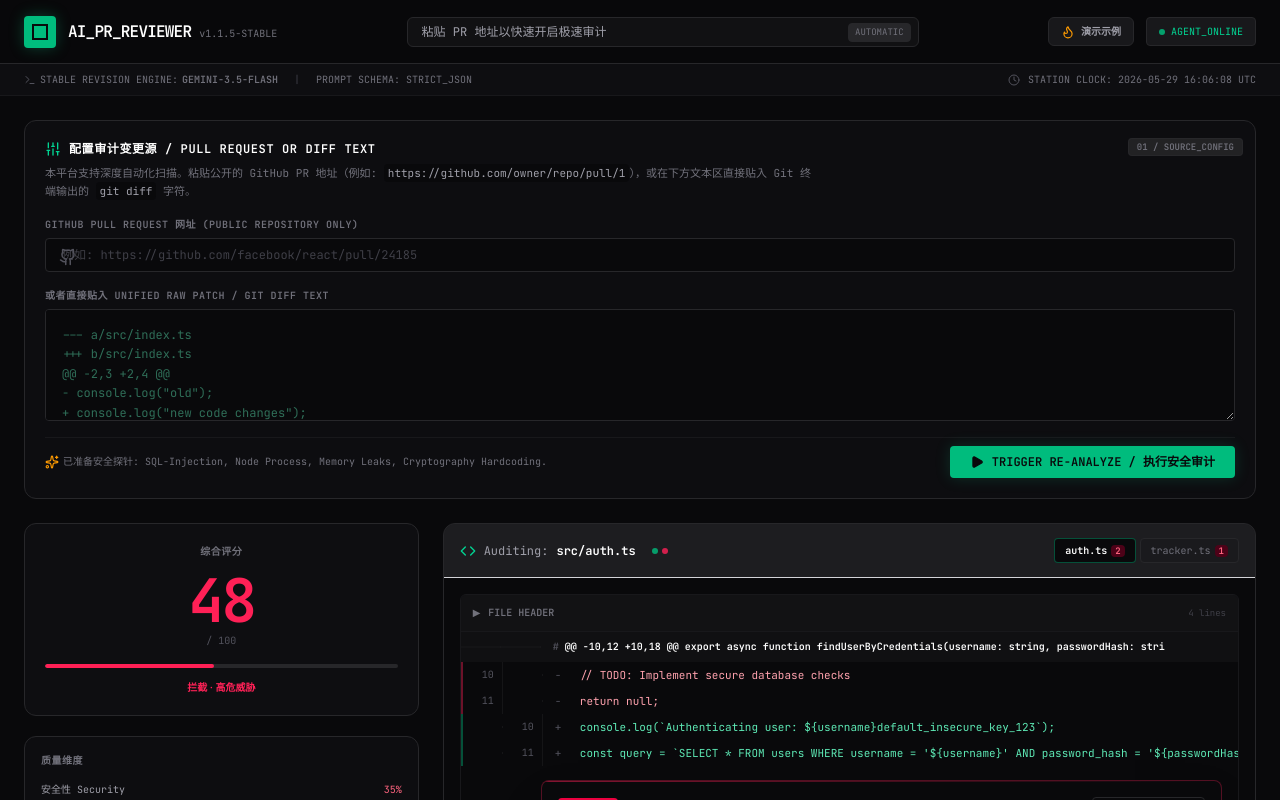
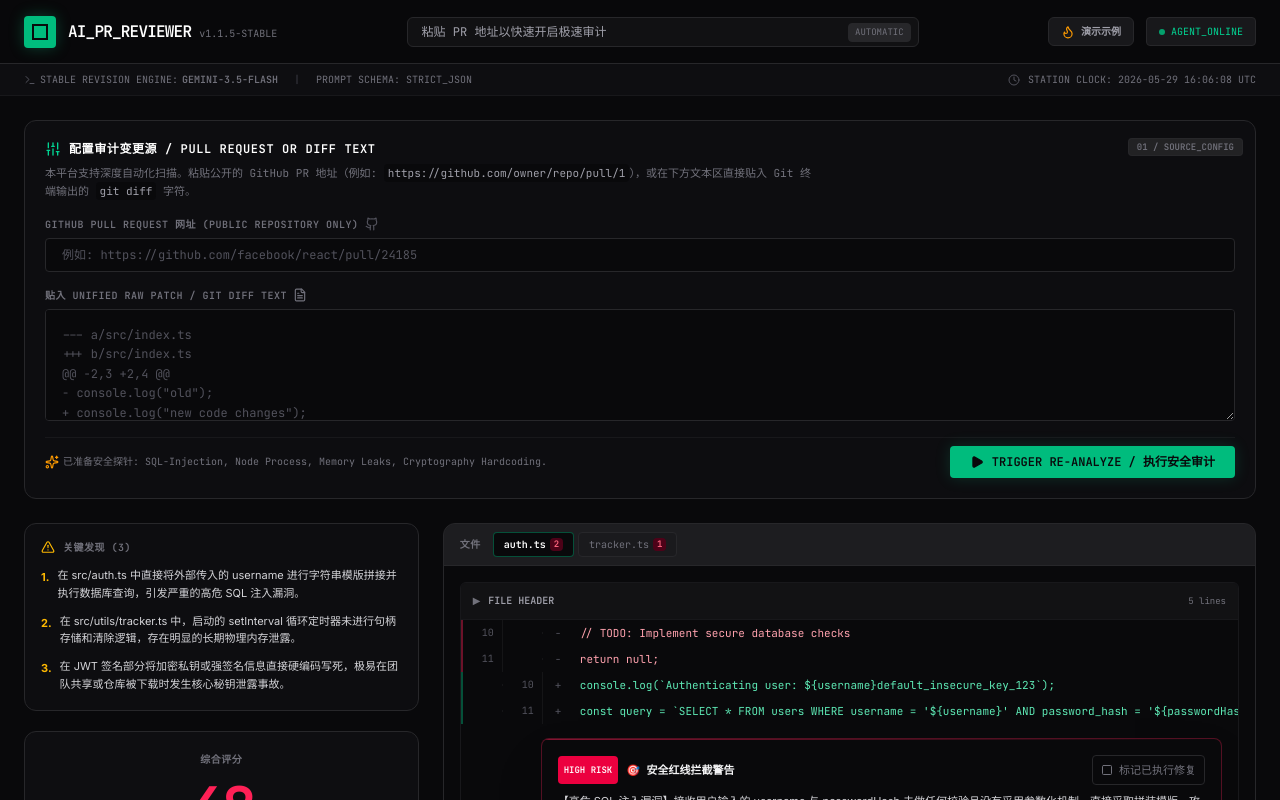
Before and after one commit to DoreenBoo/AI-PR-review-assistant, a React (Vite) app: page / in a window 1280 px wide. Shown: the top 800 px of the page. Built offline with nearby package versions, Linux system fonts and the light colour scheme.

Commit message:
style:优化输入时交互体验，升级PR分析内容呈现方式

```diff
--- a/src/App.tsx
+++ b/src/App.tsx
@@ -25,7 +25,7 @@ import {
   Github,
   ArrowRight,
   Sliders,
-  Code
+  FileText
 } from "lucide-react";
 import { PrReviewResult, ReviewComment } from "./types";
 
@@ -121,7 +121,7 @@ index c6b9e31..fd821ac 100644
 };
 
 function decodeGitOctalEscapes(diffText: string): string {
-  return diffText.replace(
+  let result = diffText.replace(
     /"([^"]*\\[0-7]{3}[^"]*)"/g,
     (match) => {
       const inner = match.slice(1, -1);
@@ -140,6 +140,8 @@ function decodeGitOctalEscapes(diffText: string): string {
       return '"' + decoder.decode(new Uint8Array(bytes)) + '"';
     }
   );
+  result = result.replace(/\x1b\[[0-9;]*[a-zA-Z]/g, '');
+  return result;
 }
 
 export default function App() {
@@ -409,28 +411,39 @@ export default function App() {
             </div>
 
             <div className="grid grid-cols-1 gap-4">
+              {!pastedDiff && (
                 <div>
-                <label className="block text-[10px] text-zinc-500 font-bold uppercase tracking-wider mb-1.5">
+                  <div className="flex justify-between items-center mb-1.5">
+                    <label className="flex items-center gap-1.5 text-[10px] text-zinc-500 font-bold uppercase tracking-wider">
                       GitHub Pull Request 网址 (PUBLIC REPOSITORY ONLY)
+                      <Github className={`w-3.5 h-3.5 transition-colors ${prUrl ? 'text-emerald-400' : 'text-zinc-600'}`} />
                     </label>
-                <div className="relative">
-                  <span className="absolute left-3.5 top-2.5 text-zinc-600">
-                    <Github className="w-4.5 h-4.5" />
-                  </span>
+                    {prUrl && (
+                      <button
+                        type="button"
+                        onClick={() => setPrUrl("")}
+                        className="text-[10px] text-rose-400 hover:text-rose-300 font-bold underline cursor-pointer"
+                      >
+                        清空输入框
+                      </button>
+                    )}
+                  </div>
                   <input
                     type="url"
                     value={prUrl}
                     onChange={(e) => setPrUrl(e.target.value)}
                     placeholder="例如: https://github.com/facebook/react/pull/24185"
-                    className="w-full bg-zinc-950 border border-zinc-800 hover:border-zinc-700 focus:border-emerald-500 focus:outline-none rounded px-4 py-2 text-xs font-mono text-zinc-200 placeholder-zinc-700 transition"
+                    className="w-full bg-zinc-950 border border-zinc-800 hover:border-zinc-700 focus:border-emerald-500 focus:outline-none rounded px-4 py-2 text-xs font-mono text-zinc-200 placeholder-zinc-600 transition"
                   />
                 </div>
-              </div>
+              )}
 
+              {!prUrl && (
                 <div>
                   <div className="flex justify-between items-center mb-1.5 text-[10px]">
-                  <span className="text-zinc-500 font-bold uppercase tracking-wider">
-                    或者直接贴入 UNIFIED RAW PATCH / GIT DIFF TEXT
+                    <span className="flex items-center gap-1.5 text-zinc-500 font-bold uppercase tracking-wider">
+                      贴入 UNIFIED RAW PATCH / GIT DIFF TEXT
+                      <FileText className={`w-3.5 h-3.5 transition-colors ${pastedDiff ? 'text-emerald-400' : 'text-zinc-500'}`} />
                     </span>
                     {pastedDiff && (
                       <button
@@ -447,9 +460,10 @@ export default function App() {
                     onChange={(e) => setPastedDiff(e.target.value)}
                     rows={4}
                     placeholder={`--- a/src/index.ts\n+++ b/src/index.ts\n@@ -2,3 +2,4 @@\n- console.log("old");\n+ console.log("new code changes");`}
-                  className="w-full block bg-zinc-950 border border-zinc-800 hover:border-zinc-700 focus:border-emerald-500 focus:outline-none p-4 rounded text-xs leading-relaxed text-emerald-300/90 font-mono scrollbar-thin"
+                    className="w-full block bg-zinc-950 border border-zinc-800 hover:border-zinc-700 focus:border-emerald-500 focus:outline-none p-4 rounded text-xs leading-relaxed text-zinc-200 font-mono placeholder-zinc-600 scrollbar-thin"
                   />
                 </div>
+              )}
             </div>
 
             {/* Error Message Panel */}
@@ -539,9 +553,9 @@ export default function App() {
                 </div>
               )}
 
-              {(reviewResult.metadata || reviewResult.semantics) && (
+              {((reviewResult.metadata || reviewResult.semantics) && (reviewResult.semantics?.intent || reviewResult.semantics?.impactScope?.length || reviewResult.summary)) && (
                 <div className="bg-zinc-900/40 border border-zinc-800 rounded-xl p-5 flex flex-col gap-3" id="metadata_panel">
-                  {reviewResult.metadata ? (
+                  {reviewResult.metadata && (
                     <>
                       <div className="flex items-center justify-between">
                         <div className="flex items-center gap-2">
@@ -549,16 +563,6 @@ export default function App() {
                           <span className="text-xs text-zinc-400 font-mono">
                             PR #{reviewResult.metadata.pullNumber}
                           </span>
-                          {reviewResult.semantics?.riskLevel && (
-                            <span className={`text-[9px] px-1.5 py-0.5 rounded font-mono font-bold ${
-                              reviewResult.semantics.riskLevel === 'high' ? 'bg-rose-950 text-rose-400' :
-                              reviewResult.semantics.riskLevel === 'medium' ? 'bg-amber-950 text-amber-400' :
-                              'bg-emerald-950 text-emerald-400'
-                            }`}>
-                              {reviewResult.semantics.riskLevel === 'high' ? 'HIGH RISK' :
-                               reviewResult.semantics.riskLevel === 'medium' ? 'MEDIUM' : 'LOW'}
-                            </span>
-                          )}
                         </div>
                         <div className="flex items-center gap-3 text-[10px] text-zinc-500 font-mono">
                           <span>👤 {reviewResult.metadata.author}</span>
@@ -582,17 +586,16 @@ export default function App() {
                             🔗 Issues: {reviewResult.metadata.linkedIssues.map(i => `#${i.number}`).join(' · ')}
                           </span>
                         )}
-                        {reviewResult.semantics?.impactScope && reviewResult.semantics.impactScope.length > 0 && (
-                          <span className="text-zinc-500 ml-2">
-                            📌 影响范围: {reviewResult.semantics.impactScope.join(' · ')}
-                          </span>
+                      </div>
+
+                      <div className="border-t border-zinc-800/60 my-1" />
+                    </>
                   )}
-                      </div>
-                    </>
-                  ) : (
-                    <>
+
+                  {/* Semantics section — always shown when available */}
+                  <div className="flex flex-col gap-2">
                     <div className="flex items-center gap-2">
-                        <span className="text-[10px] text-zinc-500 uppercase tracking-wider font-bold">变更总结</span>
+                      <span className="text-[10px] text-zinc-500 uppercase tracking-wider font-bold">变更分析</span>
                       {reviewResult.semantics?.riskLevel && (
                         <span className={`text-[9px] px-1.5 py-0.5 rounded font-mono font-bold ${
                           reviewResult.semantics.riskLevel === 'high' ? 'bg-rose-950 text-rose-400' :
@@ -604,23 +607,21 @@ export default function App() {
                         </span>
                       )}
                     </div>
-
                     {reviewResult.semantics?.intent && (
                       <p className="text-[12px] text-white leading-relaxed font-sans">
                         {reviewResult.semantics.intent}
                       </p>
                     )}
-
                     {reviewResult.semantics?.impactScope && reviewResult.semantics.impactScope.length > 0 && (
-                        <div className="flex items-start gap-2 text-[10px]">
-                          <span className="text-zinc-500 shrink-0 mt-0.5">📌</span>
-                          <span className="text-zinc-400">
-                            {reviewResult.semantics.impactScope.join(' · ')}
-                          </span>
+                      <div className="flex items-center gap-2 text-[10px]">
+                        <span className="text-zinc-500 shrink-0">📌 影响范围</span>
+                        <span className="text-zinc-400">{reviewResult.semantics.impactScope.join(' · ')}</span>
                       </div>
                     )}
-                    </>
-                  )}
+                    <p className="text-[10px] text-zinc-500 leading-relaxed font-sans border-t border-zinc-800/60 pt-2">
+                      {reviewResult.summary}
+                    </p>
+                  </div>
                 </div>
               )}
 
@@ -629,6 +630,22 @@ export default function App() {
 
                 {/* SIDEBAR: PR CHANGE SUMMARY PANEL */}
                 <aside className="lg:col-span-4 flex flex-col gap-5" id="sidebar_analytics">
+
+                  {/* Key Findings — moved above score */}
+                  <div className="bg-zinc-900/30 border border-zinc-800 rounded-xl p-4 flex flex-col gap-3">
+                    <div className="flex items-center gap-2">
+                      <AlertTriangle className="w-3.5 h-3.5 text-amber-400" />
+                      <h3 className="text-[10px] text-zinc-500 uppercase tracking-wider font-bold">关键发现 ({reviewResult.keyFindings.length})</h3>
+                    </div>
+                    <ul className="flex flex-col gap-2.5">
+                      {reviewResult.keyFindings.map((finding, idx) => (
+                        <li key={idx} className="flex items-start gap-2 text-[11px] text-zinc-300 leading-relaxed font-sans">
+                          <span className="text-amber-400 shrink-0 select-none mt-0.5 font-bold">{idx + 1}.</span>
+                          <span>{finding}</span>
+                        </li>
+                      ))}
+                    </ul>
+                  </div>
 
                   {/* Score Card */}
                   <div className="bg-zinc-900/40 border border-zinc-800 rounded-xl p-5 flex flex-col items-center">
@@ -683,47 +700,17 @@ export default function App() {
                     })}
                   </div>
 
-                  {/* PR Change Summary */}
-                  <div className="bg-zinc-900/30 border border-zinc-800 rounded-xl p-4 flex flex-col gap-2.5">
-                    <h3 className="text-[10px] text-zinc-500 uppercase tracking-wider font-bold">变更分析</h3>
-                    <p className="text-[11px] text-zinc-300 leading-relaxed font-sans">
-                      {reviewResult.summary}
-                    </p>
-                  </div>
-
-                  {/* Key Findings */}
-                  <div className="bg-zinc-900/30 border border-zinc-800 rounded-xl p-4 flex flex-col gap-3">
-                    <h3 className="text-[10px] text-zinc-500 uppercase tracking-wider font-bold">关键发现 ({reviewResult.keyFindings.length})</h3>
-                    <ul className="flex flex-col gap-2">
-                      {reviewResult.keyFindings.map((finding, idx) => (
-                        <li key={idx} className="flex items-start gap-2 text-[11px] text-zinc-300 leading-relaxed font-sans">
-                          <span className="text-emerald-400 shrink-0 select-none mt-0.5">·</span>
-                          <span>{finding}</span>
-                        </li>
-                      ))}
-                    </ul>
-                  </div>
-
                   </aside>
 
                 {/* RIGHT CELL: CORE DOUBLE COLUMN DIFF COMPILER WITH INTERACTIVE REVIEW CARDS */}
                 <section className="lg:col-span-8 flex flex-col bg-zinc-900 border border-zinc-800 rounded-xl overflow-hidden" id="diff_explorer">
 
-                  {/* DIFF MENU & TAB MULTIPLEXER */}
-                  <div className="bg-zinc-800/35 px-4 py-3.5 border-b border-zinc-850 flex flex-col sm:flex-row justify-between items-start sm:items-center gap-3">
+                  {/* FILE SELECTOR BAR */}
+                  <div className="bg-zinc-800/35 px-4 py-2 border-b border-zinc-800 flex items-center gap-3">
 
-                    {/* Active File Name Indicator with mini LED dots */}
-                    <div className="flex items-center gap-2 font-mono text-xs">
-                      <Code className="w-4 h-4 text-emerald-400 shrink-0" />
-                      <span className="text-zinc-400">Auditing: </span>
-                      <strong className="text-white text-xs truncate max-w-sm">{selectedFile || "N/A"}</strong>
-                      <div className="flex gap-1 ml-2 select-none">
-                        <div className="w-1.5 h-1.5 rounded-full bg-emerald-500/80"></div>
-                        <div className="w-1.5 h-1.5 rounded-full bg-rose-500/80"></div>
-                      </div>
-                    </div>
+                    <span className="text-[10px] text-zinc-500 uppercase tracking-wider font-bold shrink-0">文件</span>
 
-                    <div className="flex flex-wrap gap-1 w-full sm:w-auto">
+                    <div className="flex-1 overflow-x-auto flex gap-1 hide-scrollbar">
                       {parsedFiles.map((fFile) => {
                         const count = (reviewResult?.comments || []).filter(c => c.filePath === fFile.fileName).length;
                         const active = fFile.fileName === selectedFile;
@@ -731,20 +718,24 @@ export default function App() {
                           <button
                             key={fFile.fileName}
                             onClick={() => setSelectedFile(fFile.fileName)}
-                            className={`px-2.5 py-1 text-[10px] font-mono border rounded transition-all cursor-pointer ${
+                            className={`px-2.5 py-1 text-[10px] font-mono border rounded transition-all shrink-0 cursor-pointer flex items-center gap-1 ${
                               active
                                 ? 'bg-zinc-950 border-emerald-500/40 text-white font-semibold'
-                                : 'bg-zinc-900/40 border-zinc-800 text-zinc-500 hover:text-zinc-300'
+                                : 'bg-zinc-900/40 border-zinc-800 text-zinc-500 hover:text-zinc-300 hover:border-zinc-700'
                             }`}
                           >
-                            {fFile.fileName.split('/').pop()}
+                            <span className="truncate max-w-[160px]">{fFile.fileName.split('/').pop()}</span>
                             {count > 0 && (
-                              <span className="ml-1 px-1 bg-rose-950 text-rose-400 text-[9px] rounded font-bold">{count}</span>
+                              <span className="px-1 bg-rose-950 text-rose-400 text-[9px] rounded font-bold">{count}</span>
                             )}
                           </button>
                         );
                       })}
                     </div>
+
+                    {parsedFiles.length > 5 && (
+                      <span className="text-[10px] text-zinc-300 font-bold font-mono shrink-0">{parsedFiles.length} files</span>
+                    )}
 
                   </div>
 
@@ -768,7 +759,7 @@ export default function App() {
 
                       const metaLineIndices: number[] = [];
                       activeFileObj.lines.forEach((l, i) => {
-                        if (l.type === 'header' && !l.content.startsWith('@@ ')) {
+                        if (l.type === 'header') {
                           metaLineIndices.push(i);
                         }
                       });
@@ -781,9 +772,9 @@ export default function App() {
                               onClick={() => setExpandedHeaders(prev => ({ ...prev, [selectedFile]: !showMeta }))}
                               className="flex items-center gap-2 px-3 py-1.5 bg-zinc-900/60 cursor-pointer hover:bg-zinc-900/80 transition select-none border-b border-zinc-900"
                             >
-                              <span className="text-[10px] text-zinc-500 transition-transform duration-200" style={{ transform: showMeta ? 'rotate(90deg)' : 'rotate(0deg)' }}>▶</span>
-                              <span className="text-[10px] text-zinc-500 font-semibold">FILE HEADER</span>
-                              <span className="text-[9px] text-zinc-700 ml-auto">{metaLineIndices.length} lines</span>
+                              <span className="text-[10px] text-zinc-500 transition-transform duration-200 shrink-0" style={{ transform: showMeta ? 'rotate(90deg)' : 'rotate(0deg)' }}>▶</span>
+                              <span className="text-[10px] text-zinc-400 font-semibold shrink-0">FILE HEADER</span>
+                              <span className="text-[9px] text-zinc-500 shrink-0 ml-auto">{metaLineIndices.length} lines</span>
                             </div>
                           )}
 
--- a/src/index.css
+++ b/src/index.css
@@ -36,3 +36,11 @@
 ::-webkit-scrollbar-thumb:hover {
   background: #3f3f46;
 }
+
+.hide-scrollbar::-webkit-scrollbar {
+  display: none;
+}
+.hide-scrollbar {
+  -ms-overflow-style: none;
+  scrollbar-width: none;
+}
```
Lines whose indentation alone changed are shown as unchanged.
